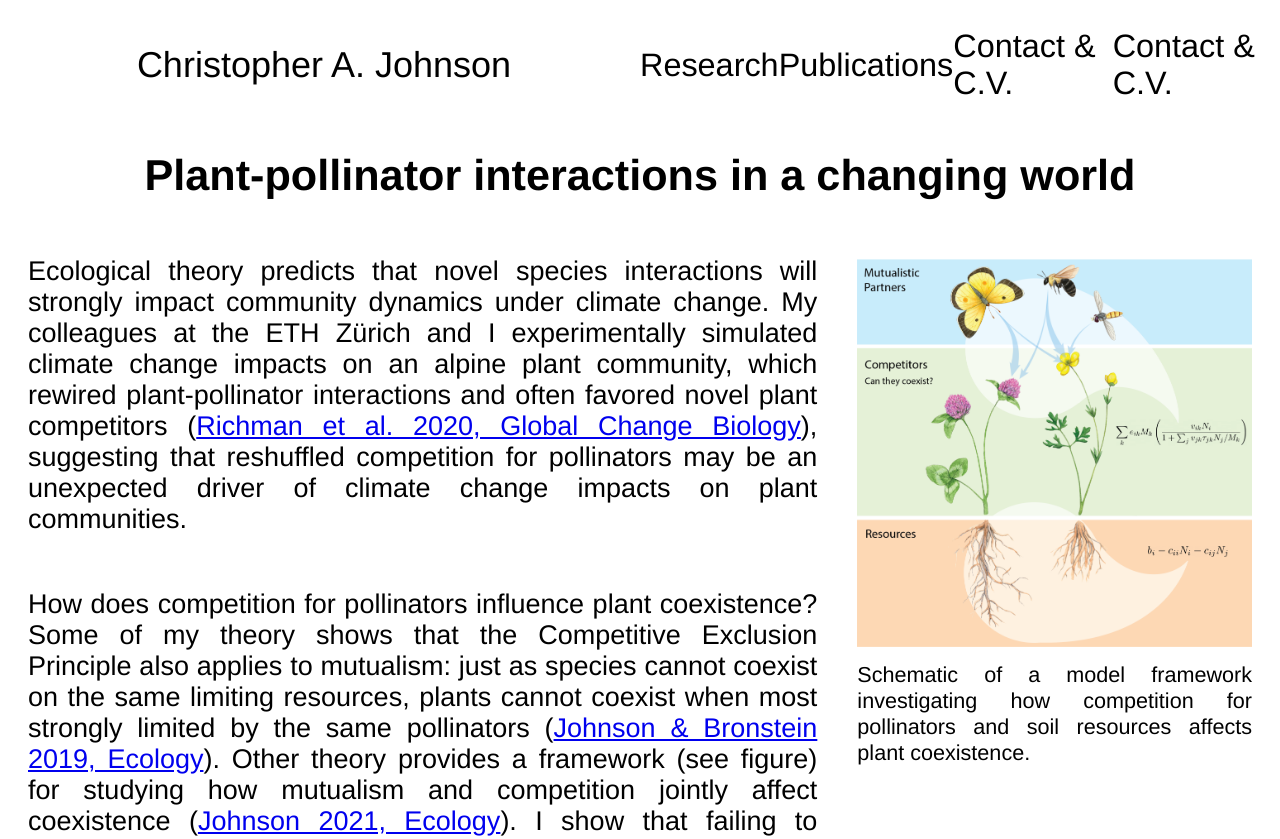
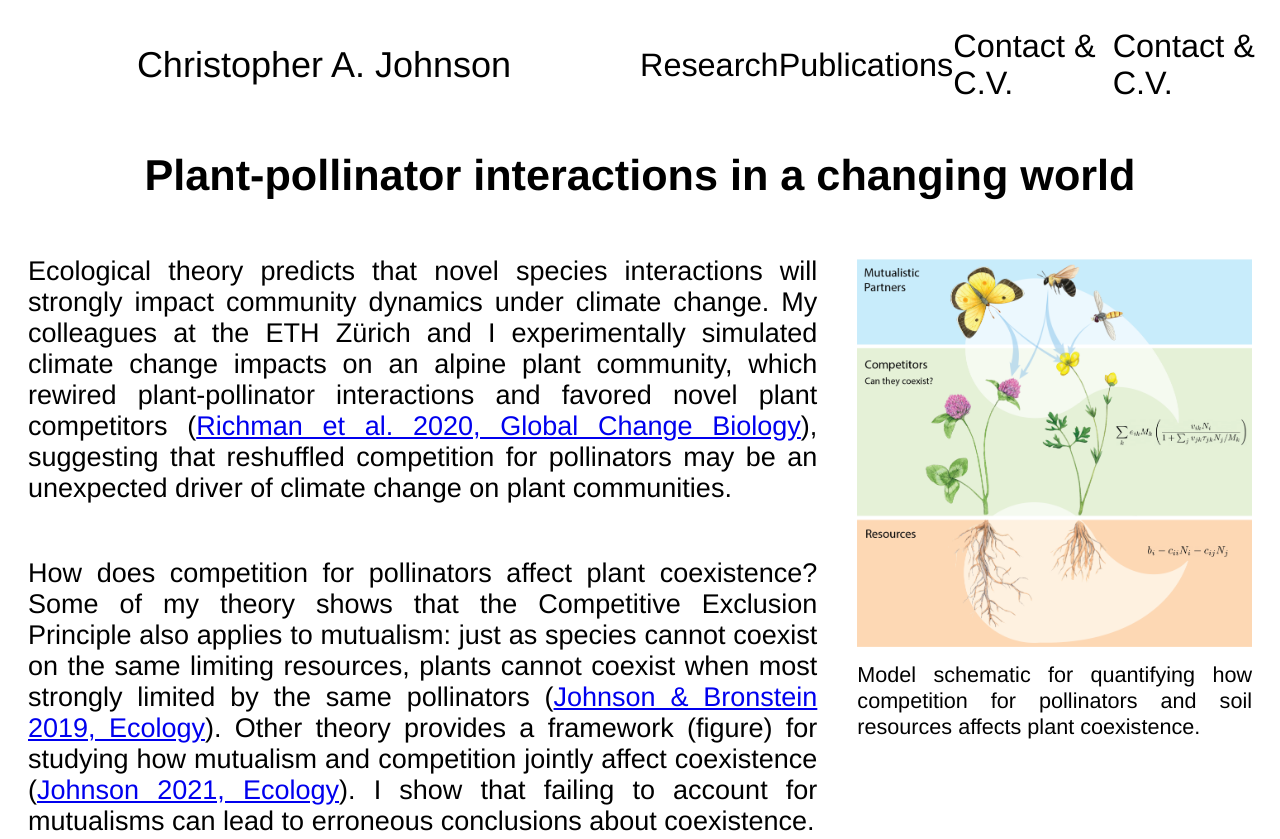
Before and after one commit to chrisajohnson/chrisajohnson.github.io, a Jekyll site: the page built from research/plant_pollinator.md, in a window 1280 px wide and 1400 px high. Shown: the top 839 px of the window. Built offline with Jekyll 4.4.1, drawn with Linux system fonts in a browser that asks for light colours; some of the changed text lies outside the part shown.

Commit message:
Update plant_pollinator.md

```diff
--- a/research/plant_pollinator.md
+++ b/research/plant_pollinator.md
@@ -7,14 +7,14 @@ permalink: /research/plant_pollinator/
 
 <div class="content-up">
   <div class="content-left">
-    <p>Ecological theory predicts that novel species interactions will strongly impact community dynamics under climate change. My colleagues at the ETH Zürich and I experimentally simulated climate change impacts on an alpine plant community, which rewired plant-pollinator interactions and often favored novel plant competitors (<a href="https://chrisajohnson.github.io/publications/" target="_blank" rel="noopener">Richman et al. 2020, Global Change Biology</a>), suggesting that reshuffled competition for pollinators may be an unexpected driver of climate change impacts on plant communities.</p>
-    <p>How does competition for pollinators influence plant coexistence? Some of my theory shows that the Competitive Exclusion Principle also applies to mutualism: just as species cannot coexist on the same limiting resources, plants cannot coexist when most strongly limited by the same pollinators (<a href="https://chrisajohnson.github.io/publications/" target="_blank" rel="noopener">Johnson & Bronstein 2019, Ecology</a>). Other theory provides a framework (see figure) for studying how mutualism and competition jointly affect coexistence (<a href="https://chrisajohnson.github.io/publications/" target="_blank" rel="noopener">Johnson 2021, Ecology</a>). I show that failing to account for mutualisms can lead to erroneous conclusions about coexistence.</p>
+    <p>Ecological theory predicts that novel species interactions will strongly impact community dynamics under climate change. My colleagues at the ETH Zürich and I experimentally simulated climate change impacts on an alpine plant community, which rewired plant-pollinator interactions and favored novel plant competitors (<a href="https://chrisajohnson.github.io/publications/" target="_blank" rel="noopener">Richman et al. 2020, Global Change Biology</a>), suggesting that reshuffled competition for pollinators may be an unexpected driver of climate change on plant communities.</p>
+    <p>How does competition for pollinators affect plant coexistence? Some of my theory shows that the Competitive Exclusion Principle also applies to mutualism: just as species cannot coexist on the same limiting resources, plants cannot coexist when most strongly limited by the same pollinators (<a href="https://chrisajohnson.github.io/publications/" target="_blank" rel="noopener">Johnson & Bronstein 2019, Ecology</a>). Other theory provides a framework (figure) for studying how mutualism and competition jointly affect coexistence (<a href="https://chrisajohnson.github.io/publications/" target="_blank" rel="noopener">Johnson 2021, Ecology</a>). I show that failing to account for mutualisms can lead to erroneous conclusions about coexistence.</p>
   </div>
 
   <div class="content-right">
     <figure>
       <img src="{{ '/images/Competition_pollinators.png' | relative_url }}" alt="Model schematic of plant competition for pollinators and resources" >
-      <figcaption>Schematic of a model framework investigating how competition for pollinators and soil resources affects plant coexistence.</figcaption>
+      <figcaption>Model schematic for quantifying how competition for pollinators and soil resources affects plant coexistence.</figcaption>
     </figure>
   </div>
 
```
Also changed, not shown: other parts of research/plant_pollinator.md (+3 -3 lines).
